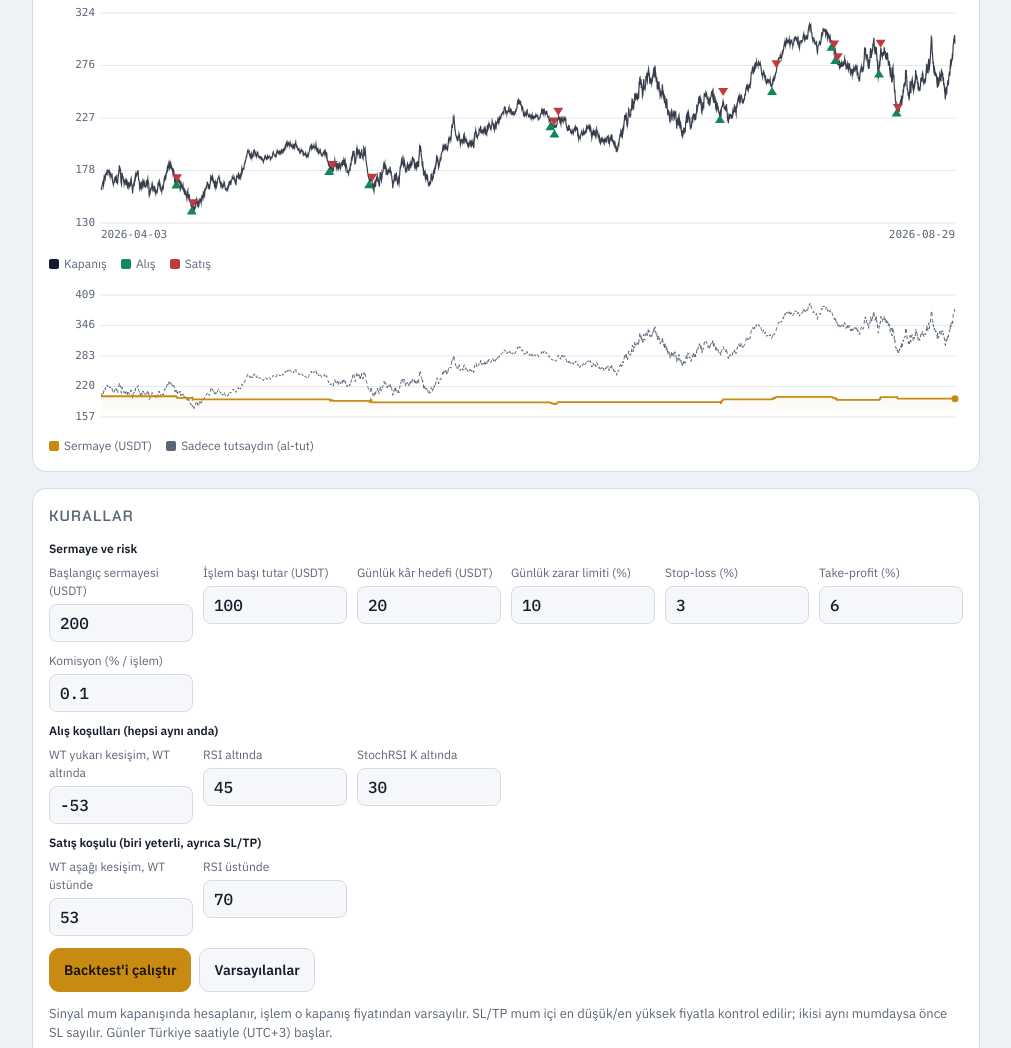
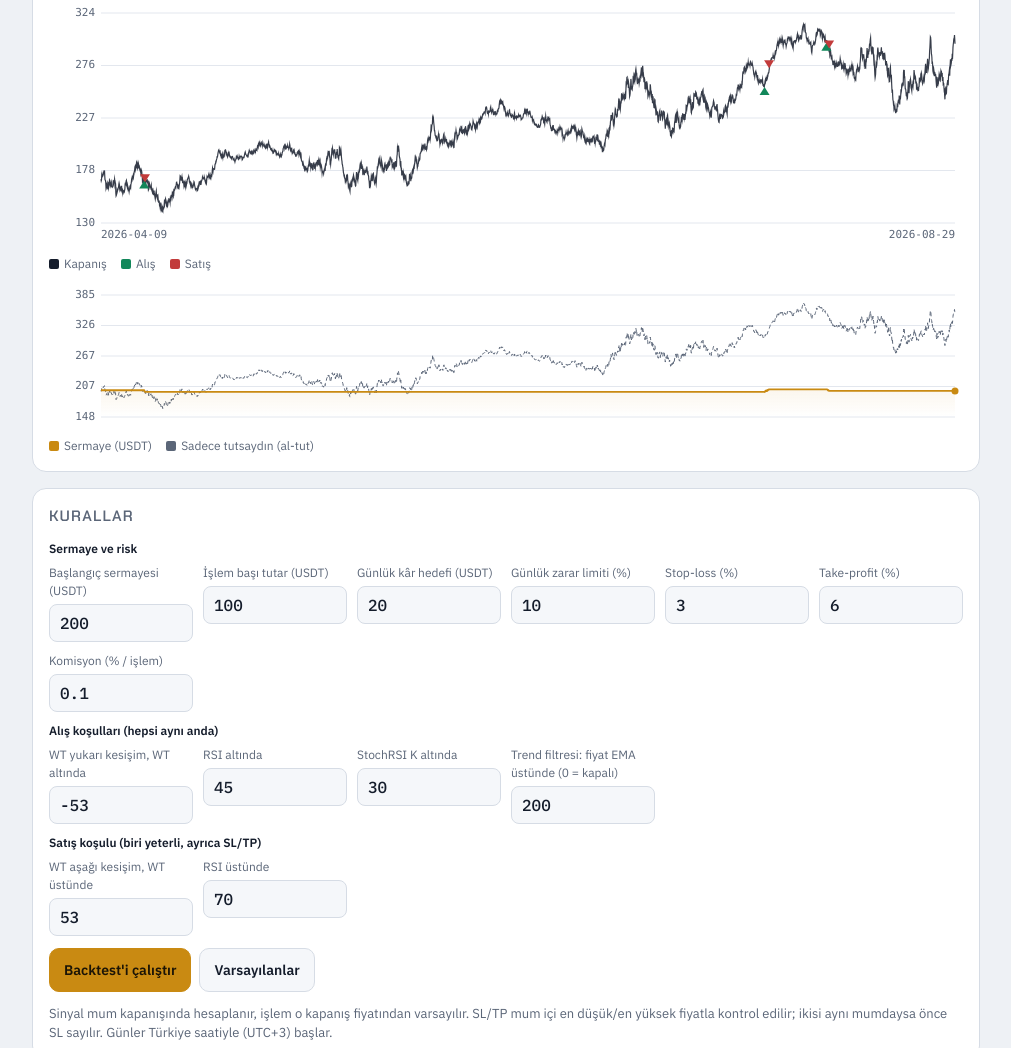
Before and after one commit to selim3550-sketch/Sol-Sinyal, a plain HTML site: page index.html in a window 1280 px wide. Shown: the part 700-1748 px from the top of the page, without its empty margins (134-1145 px from the left). Drawn offline with Linux system fonts and the light colour scheme; no server answers.

Commit message:
Add files via upload

```diff
--- a/index.html
+++ b/index.html
@@ -188,6 +188,7 @@ pre{margin:0;font:12px/1.5 var(--f-mono);background:var(--soft);border:1px solid
           <label>WT yukarı kesişim, WT altında<input id="p_wtOs" type="number" step="1" inputmode="decimal"></label>
           <label>RSI altında<input id="p_rsiB" type="number" step="1" inputmode="decimal"></label>
           <label>StochRSI K altında<input id="p_stoB" type="number" step="1" inputmode="decimal"></label>
+          <label>Trend filtresi: fiyat EMA üstünde (0 = kapalı)<input id="p_ema" type="number" step="10" inputmode="numeric"></label>
         </div>
       </fieldset>
       <fieldset style="grid-column:1/-1"><legend>Satış koşulu (biri yeterli, ayrıca SL/TP)</legend>
@@ -221,7 +222,7 @@ pre{margin:0;font:12px/1.5 var(--f-mono);background:var(--soft);border:1px solid
 <script>
 (function(){
 const $=id=>document.getElementById(id);
-const DEF={cap:200,stake:100,dayT:20,dayL:10,sl:3,tp:6,fee:0.1,wtOs:-53,rsiB:45,stoB:30,wtOb:53,rsiS:70};
+const DEF={cap:200,stake:100,dayT:20,dayL:10,sl:3,tp:6,fee:0.1,wtOs:-53,rsiB:45,stoB:30,wtOb:53,rsiS:70,ema:200};
 let P={...DEF};
 try{const s=JSON.parse(localStorage.getItem('solsig_p')||'null');if(s)P={...DEF,...s};}catch(e){}
 let candles=[],source='sample',lastRes=null;
@@ -337,17 +338,17 @@ function waveTrend(c,n1,n2){const ap=c.map(x=>(x.h+x.l+x.c)/3);const esa=ema(ap,
 
 /* ---------- backtest ---------- */
 function backtest(){
-  const cl=candles.map(x=>x.c);const R=rsi(cl,14);const S=stochRsi(R,14,3,3);const W=waveTrend(candles,10,21);
+  const cl=candles.map(x=>x.c);const E=P.ema>0?ema(cl,P.ema):null;const R=rsi(cl,14);const S=stochRsi(R,14,3,3);const W=waveTrend(candles,10,21);
   const fee=P.fee/100,n=candles.length,DAY=864e5,TZ=3*3600e3;
   let cash=P.cap,pos=null,trades=[],eq=[],hold=[],feeSum=0;
   let day=-1,dayStart=cash,dayPnl=0,blocked=null,daysT=0,daysL=0;
-  const buySig=i=>W.wt1[i-1]<=W.wt2[i-1]&&W.wt1[i]>W.wt2[i]&&W.wt1[i]<P.wtOs&&R[i]<P.rsiB&&S.k[i]<P.stoB;
+  const buySig=i=>W.wt1[i-1]<=W.wt2[i-1]&&W.wt1[i]>W.wt2[i]&&W.wt1[i]<P.wtOs&&R[i]<P.rsiB&&S.k[i]<P.stoB&&(!E||cl[i]>E[i]);
   const sellSig=i=>(W.wt1[i-1]>=W.wt2[i-1]&&W.wt1[i]<W.wt2[i]&&W.wt1[i]>P.wtOb)||R[i]>P.rsiS;
   const close=(i,price,why)=>{const val=pos.qty*price;const f=val*fee;feeSum+=f;const got=val-f;const pnl=got-pos.cost;
     cash+=got;dayPnl+=pnl;trades.push({t:pos.t,ti:i,e:pos.px,x:price,why,pnl,pct:pnl/pos.cost*100,bi:pos.i});pos=null;
     if(!blocked&&dayPnl>=P.dayT){blocked='T';daysT++;}
     if(!blocked&&dayPnl<=-dayStart*P.dayL/100){blocked='L';daysL++;}};
-  const warm=60;const q0=P.cap/candles[warm].c;
+  const warm=Math.min(n-2,Math.max(60,P.ema|0));const q0=P.cap/candles[warm].c;
   for(let i=warm;i<n;i++){
     const x=candles[i];const d=Math.floor((x.t+TZ)/DAY);
     if(d!==day){day=d;dayStart=cash+(pos?pos.qty*x.o:0);dayPnl=0;blocked=null;}
@@ -364,7 +365,7 @@ function backtest(){
   const last=n-1;
   return{R,S,W,trades,eq,hold,mdd,feeSum,daysT,daysL,open:pos,final:eq.length?eq[eq.length-1].v:P.cap,
     wr:trades.length?wins.length/trades.length:0,pf:gl>0?gp/gl:(gp>0?Infinity:0),
-    lastBuy:buySig(last),lastSell:sellSig(last),warm};
+    lastBuy:buySig(last),lastSell:sellSig(last),warm,E};
 }
 
 /* ---------- render ---------- */
@@ -385,7 +386,7 @@ function render(r){
   if(r.open){ if(r.lastSell){s='sell';txt='SAT';why='Açık pozisyon var ve satış koşulu oluştu.';}
     else{s='wait';txt='TUT';why='Açık pozisyon: giriş '+fmt(r.open.px)+' $. SL '+fmt(r.open.px*(1-P.sl/100))+' · TP '+fmt(r.open.px*(1+P.tp/100))+'.';}}
   else if(r.lastBuy){s='buy';txt='AL';why='WaveTrend aşırı satım bölgesinde yukarı kesti, RSI ve StochRSI düşük.';}
-  else why='Alış için: WT '+P.wtOs+' altında yukarı kesişim + RSI < '+P.rsiB+' + StochRSI K < '+P.stoB+'.';
+  else{why='Alış için: WT '+P.wtOs+' altında yukarı kesişim + RSI < '+P.rsiB+' + StochRSI K < '+P.stoB+(r.E?' + fiyat EMA'+P.ema+' üstünde. Şu an fiyat EMA'+P.ema+' ('+fmt(r.E[L])+' $) '+(x.c>r.E[L]?'üstünde, trend uygun.':'altında, düşüş trendi: alış yapılmaz.'):'.');}
   box.className='sigbox '+s;$('sigTxt').textContent=txt;$('sigPrice').textContent=fmt(x.c)+' $';$('sigWhy').textContent=why;
 
   const net=r.final-P.cap;
@@ -453,7 +454,7 @@ class SolWtRsiStoch(IStrategy):
     can_short = False
     stoploss = -${(P.sl/100).toFixed(4)}
     minimal_roi = {"0": ${(P.tp/100).toFixed(4)}}
-    startup_candle_count = 60
+    startup_candle_count = ${Math.max(60,P.ema|0)}
     # stake_amount = ${P.stake}   -> config.json içinde ayarlanır
 
     def populate_indicators(self, df: DataFrame, metadata: dict) -> DataFrame:
@@ -467,12 +468,13 @@ class SolWtRsiStoch(IStrategy):
         ci = (ap - esa) / (0.015 * d)
         df["wt1"] = ci.ewm(span=21, adjust=False).mean()
         df["wt2"] = df["wt1"].rolling(4).mean()
+        df["ema_trend"] = ta.EMA(df, timeperiod=${P.ema>0?P.ema:200})
         return df
 
     def populate_entry_trend(self, df: DataFrame, metadata: dict) -> DataFrame:
         cross_up = (df["wt1"].shift(1) <= df["wt2"].shift(1)) & (df["wt1"] > df["wt2"])
         df.loc[cross_up & (df["wt1"] < ${P.wtOs}) & (df["rsi"] < ${P.rsiB})
-               & (df["stoch_k"] < ${P.stoB}), "enter_long"] = 1
+               & (df["stoch_k"] < ${P.stoB})${P.ema>0?' & (df["close"] > df["ema_trend"])':''}, "enter_long"] = 1
         return df
 
     def populate_exit_trend(self, df: DataFrame, metadata: dict) -> DataFrame:
```
